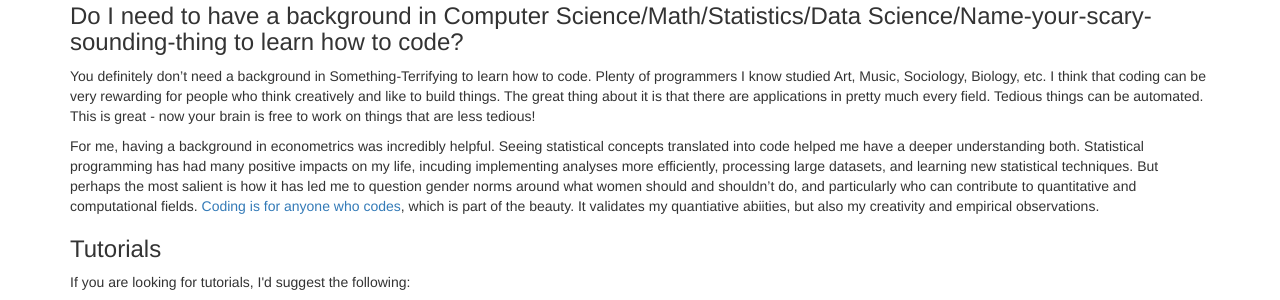
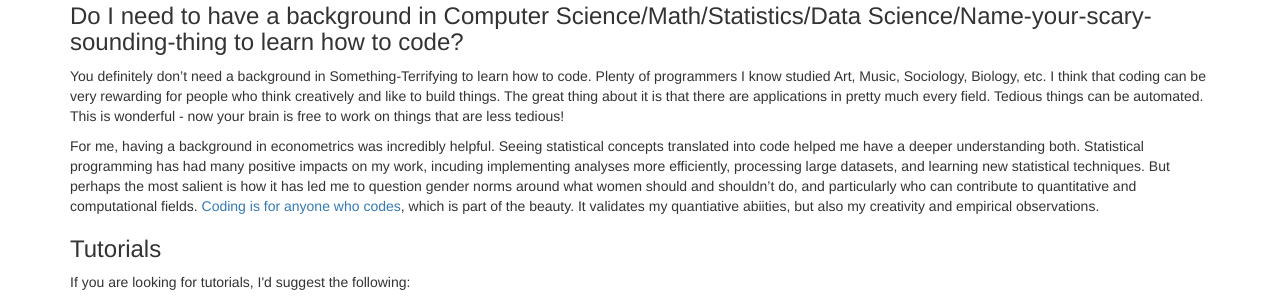
Before and after one commit to tnt2113/tnt2113.github.io, a Jekyll site: the page blog/post2.html, which Jekyll copies as it is, in a window 1280 px wide. Shown: the part 882-1182 px from the top of the page. Built offline with Jekyll 4.4.1, drawn with Linux system fonts in a browser that asks for light colours.

Commit message:
final edits on draft 1

```diff
--- a/blog/post2.html
+++ b/blog/post2.html
@@ -85,8 +85,8 @@
 <p> Staring at code on a projector wasn't useful for me, nor was it a good way to engage with the concepts. Furthermore, intro classes usually include people with varying experience with coding and algoritmic thinking. Even if someone has never coded before, it helps if they've been exposed to the concept of a loop; depending on the class atmosphere, this varying experience can discourage asking &#34stupid&#34 questions. After coding for a while, you realize that the best debuggers are those self-aware enough to ask those questions, but many beginners don't want to appear clueless. And finally, classes usually involve an investment of money and/or time. It can be a good investment, but I also think that there are some key applied concepts, that once you have the basics and learn how to search for help, you are good to learn the language according to your schedule and needs. </p>
 <p>That said, there is a lot of value in learning from other people. Once you get the basics, I think there's a lot of value in learning about new techniques in group settings. But people should use group settings in a way that benefits them, and if it isn't beneficial, don't take it as a sign that coding is not for you. It could just be that those particular people are not for you.</p>
 <h3>Do I need to have a background in Computer Science/Math/Statistics/Data Science/Name-your-scary-sounding-thing to learn how to code?</h3>
-<p>You definitely don’t need a background in Something-Terrifying to learn how to code. Plenty of programmers I know studied Art, Music, Sociology, Biology, etc. I think that coding can be very rewarding for people who think creatively and like to build things. The great thing about it is that there are applications in pretty much every field. Tedious things can be automated. This is great - now your brain is free to work on things that are less tedious!</p>
-<p> For me, having a background in econometrics was incredibly helpful. Seeing statistical concepts translated into code helped me have a deeper understanding both. Statistical programming has had many positive impacts on my life, incuding implementing analyses more efficiently, processing large datasets, and learning new statistical techniques. But perhaps the most salient is how it has led me to question gender norms around what women should and shouldn’t do, and particularly who can contribute to quantitative and computational fields. <a href = "http://jvns.ca/blog/2014/12/28/programming-doesnt-belong-to-men-it-belongs-to-me/">Coding is for anyone who codes</a>, which is part of the beauty. It validates my quantiative abiities, but also my creativity and empirical observations. </p>
+<p>You definitely don’t need a background in Something-Terrifying to learn how to code. Plenty of programmers I know studied Art, Music, Sociology, Biology, etc. I think that coding can be very rewarding for people who think creatively and like to build things. The great thing about it is that there are applications in pretty much every field. Tedious things can be automated. This is wonderful - now your brain is free to work on things that are less tedious!</p>
+<p> For me, having a background in econometrics was incredibly helpful. Seeing statistical concepts translated into code helped me have a deeper understanding both. Statistical programming has had many positive impacts on my work, incuding implementing analyses more efficiently, processing large datasets, and learning new statistical techniques. But perhaps the most salient is how it has led me to question gender norms around what women should and shouldn’t do, and particularly who can contribute to quantitative and computational fields. <a href = "http://jvns.ca/blog/2014/12/28/programming-doesnt-belong-to-men-it-belongs-to-me/">Coding is for anyone who codes</a>, which is part of the beauty. It validates my quantiative abiities, but also my creativity and empirical observations. </p>
 <h3>Tutorials</h3>
 <p>If you are looking for tutorials, I&#39d suggest the following:</p>
 <p>Python:
```
